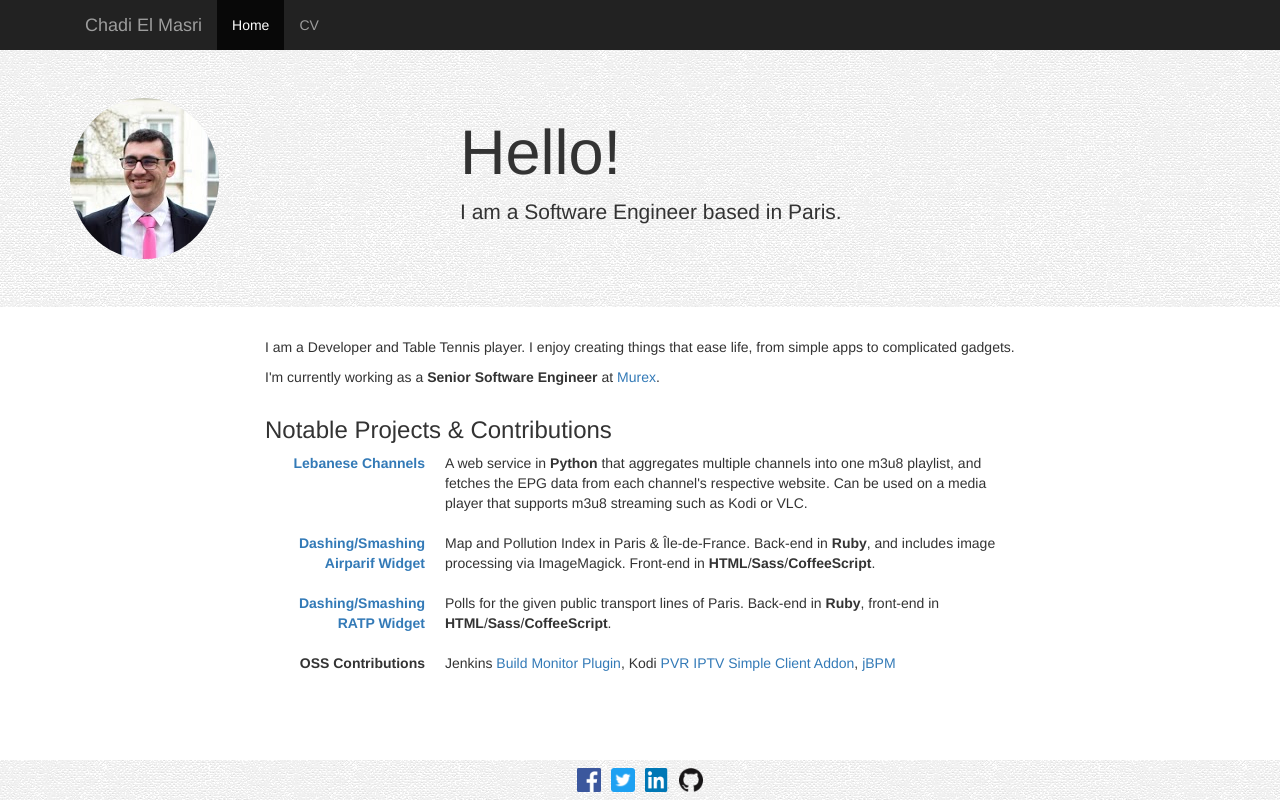
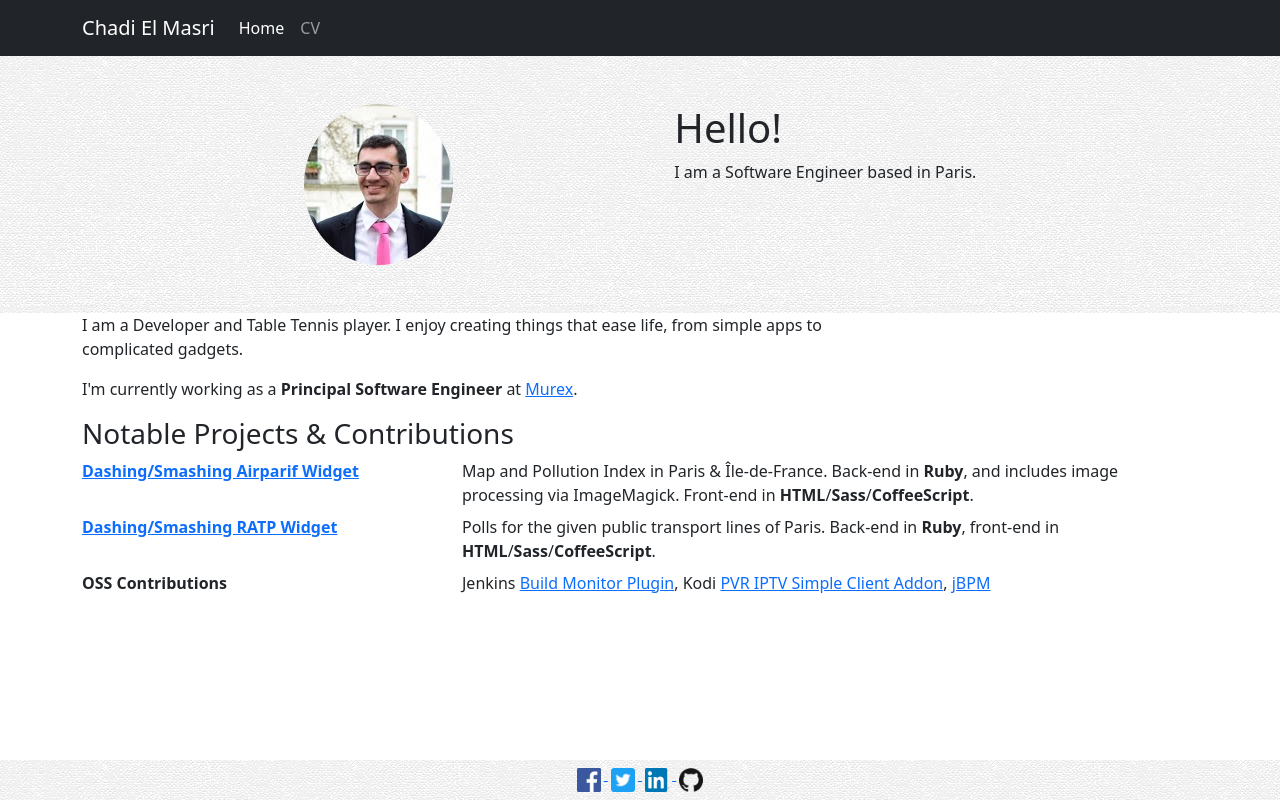
Before and after one commit to ChadiEM/website, a plain HTML site: page website/index.html in a window 1280 px wide. Drawn offline with nearby package versions, Linux system fonts and the light colour scheme.

Commit message:
bootstrap 5 updates

```diff
--- a/website/index.html
+++ b/website/index.html
@@ -1,5 +1,6 @@
 <!doctype html>
 <html lang="en">
+
 <head>
 	<meta charset="UTF-8">
 	<meta name="viewport" content="width=device-width, initial-scale=1">
@@ -7,69 +8,79 @@
 	<title>Chadi El Masri</title>
 
 	<link rel="shortcut icon" type="image/png" href="favicon.png" />
-		<link rel="stylesheet" href="https://stackpath.bootstrapcdn.com/bootstrap/3.4.1/css/bootstrap.min.css" integrity="sha384-HSMxcRTRxnN+Bdg0JdbxYKrThecOKuH5zCYotlSAcp1+c8xmyTe9GYg1l9a69psu" crossorigin="anonymous">
+	<link href="https://cdn.jsdelivr.net/npm/bootstrap@5.0.1/dist/css/bootstrap.min.css" rel="stylesheet"
+		integrity="sha384-+0n0xVW2eSR5OomGNYDnhzAbDsOXxcvSN1TPprVMTNDbiYZCxYbOOl7+AMvyTG2x" crossorigin="anonymous">
 	<link rel="stylesheet" type="text/css" href="css/styles.css">
 
+	<script src="https://cdn.jsdelivr.net/npm/bootstrap@5.0.1/dist/js/bootstrap.bundle.min.js"
+		integrity="sha384-gtEjrD/SeCtmISkJkNUaaKMoLD0//ElJ19smozuHV6z3Iehds+3Ulb9Bn9Plx0x4"
+		crossorigin="anonymous"></script>
 	<script src="js/analytics.js"></script>
 </head>
 
 <body>
-		<nav class="navbar-inverse navbar-static-top">
+	<nav class="navbar navbar-expand-lg navbar-dark bg-dark">
 		<div class="container">
-				<div class="navbar-header">
 			<a class="navbar-brand" href="#">Chadi El Masri</a>
+			<div class="collapse navbar-collapse" id="navbarSupportedContent">
+				<ul class="navbar-nav me-auto mb-2 mb-lg-0">
+					<li class="nav-item">
+						<a class="nav-link active" aria-current="page" href="#">Home</a>
+					</li>
+					<li class="nav-item">
+						<a class="nav-link" href="/docs/CV.pdf">CV</a>
+					</li>
+				</ul>
 			</div>
-				<ul class="nav navbar-nav">
-					<li class="active"><a href="#">Home</a></li>
-					<li><a href="/docs/CV.pdf">CV</a></li>
-				</ul>
 		</div>
 	</nav>
 
-		<div class="jumbotron dotted-gray">
-			<div class="container">
-				<div class="row">
-					<div class="col-md-4 text-center">
-						<img class="img-responsive img-circle" src="media/chadi.jpg" alt="Chadi" />
+	<div class="dotted-gray py-4">
+		<div class="container d-flex flex-row justify-content-evenly py-4">
+			<div class="text-center">
+				<img class="img-responsive rounded-circle" src="media/chadi.jpg" alt="Chadi" />
 			</div>
-					<div class="col-md-8">
+			<div>
 				<h1>Hello!</h1>
 				<p>I am a Software Engineer based in Paris.</p>
 			</div>
 		</div>
 	</div>
+
+	<div class="container">
+
+		<div class="col-md-8 col-md-offset-2">
+			<p>I am a Developer and Table Tennis player. I enjoy creating things that ease life, from simple
+				apps to
+				complicated gadgets.</p>
+			<p>I'm currently working as a <b>Principal Software Engineer</b> at <a
+					href="https://www.murex.com">Murex</a>.</p>
 		</div>
 
-		<div class="container">
-			<div class="row">
-				<div class="col-md-8 col-md-offset-2">
-					<p>I am a Developer and Table Tennis player. I enjoy creating things that ease life, from simple apps to complicated gadgets.</p>
-                    <p>I'm currently working as a <b>Senior Software Engineer</b> at <a href="https://www.murex.com">Murex</a>.</p>
-				</div>
-            </div>
 
-            <div class="row">
-				<div class="col-md-8 col-md-offset-2">
 		<h3>Notable Projects & Contributions</h3>
-					<dl class="dl-horizontal">
-                        <dt><a href="https://github.com/ChadiEM/Lebanese-Channels">Lebanese Channels</a></dt>
-                        <dd>A web service in <b>Python</b> that aggregates multiple channels into one m3u8 playlist, and fetches the EPG data from each channel's respective website. Can be used on a media player that supports m3u8 streaming such as Kodi or VLC.</dd>
+				<dl class="row">
+					<dt class="col-sm-4"><a href="https://gist.github.com/ChadiEM/688c9a1a135fcebbbb3332e9cd8e8c82">Dashing/Smashing
+							Airparif Widget</a></dt>
+					<dd class="col-sm-8">Map and Pollution Index in Paris & Île-de-France. Back-end in <b>Ruby</b>, and includes
+						image
+						processing via ImageMagick. Front-end in <b>HTML</b>/<b>Sass</b>/<b>CoffeeScript</b>.</dd>
 
-                        <dt><a href="https://gist.github.com/ChadiEM/688c9a1a135fcebbbb3332e9cd8e8c82">Dashing/Smashing Airparif Widget</a></dt>
-                        <dd>Map and Pollution Index in Paris & Île-de-France. Back-end in <b>Ruby</b>, and includes image processing via ImageMagick. Front-end in <b>HTML</b>/<b>Sass</b>/<b>CoffeeScript</b>.</dd>
+					<dt class="col-sm-4"><a href="https://gist.github.com/ChadiEM/bc4014fa61f08b31f3d42a5e78c49d9b">Dashing/Smashing
+							RATP
+							Widget</a></dt>
+					<dd class="col-sm-8">Polls for the given public transport lines of Paris. Back-end in <b>Ruby</b>, front-end in
+						<b>HTML</b>/<b>Sass</b>/<b>CoffeeScript</b>.
+					</dd>
 
-                        <dt><a href="https://gist.github.com/ChadiEM/bc4014fa61f08b31f3d42a5e78c49d9b">Dashing/Smashing RATP Widget</a></dt>
-                        <dd>Polls for the given public transport lines of Paris. Back-end in <b>Ruby</b>, front-end in <b>HTML</b>/<b>Sass</b>/<b>CoffeeScript</b>.</dd>
-
-                        <dt>OSS Contributions<dt>
-                        <dd>
-                            Jenkins <a href="https://github.com/jan-molak/jenkins-build-monitor-plugin">Build Monitor Plugin</a>,
+					<dt class="col-sm-4">OSS Contributions</dt>
+					<dd class="col-sm-8">
+						Jenkins <a href="https://github.com/jan-molak/jenkins-build-monitor-plugin">Build Monitor
+							Plugin</a>,
 						Kodi <a href="https://github.com/kodi-pvr/pvr.iptvsimple">PVR IPTV Simple Client Addon</a>,
 						<a href="https://github.com/kiegroup/jbpm">jBPM</a>
 					</dd>
 				</dl>
-				</div>
-			</div>
 			</div>
 
 	<footer class="sticky-footer dotted-gray">
@@ -78,7 +89,7 @@
 				<img class="social-icon" src="media/icon/facebook.png" alt="Facebook" />
 			</a>
 			<a href="https://twitter.com/chadimasri" target="_blank" rel="noopener noreferrer">
-					<img class="social-icon" src="media/icon/twitter.png" alt="Twitter"/>
+				<img class="social-icon" src="media/icon/twitter.png" alt="Twitter" />
 			</a>
 			<a href="https://www.linkedin.com/in/chadimasri/" target="_blank" rel="noopener noreferrer">
 				<img class="social-icon" src="media/icon/linkedin.png" alt="LinkedIn" />
@@ -89,4 +100,5 @@
 		</div>
 	</footer>
 </body>
+
 </html>
```
Lines whose indentation alone changed are shown as unchanged.
